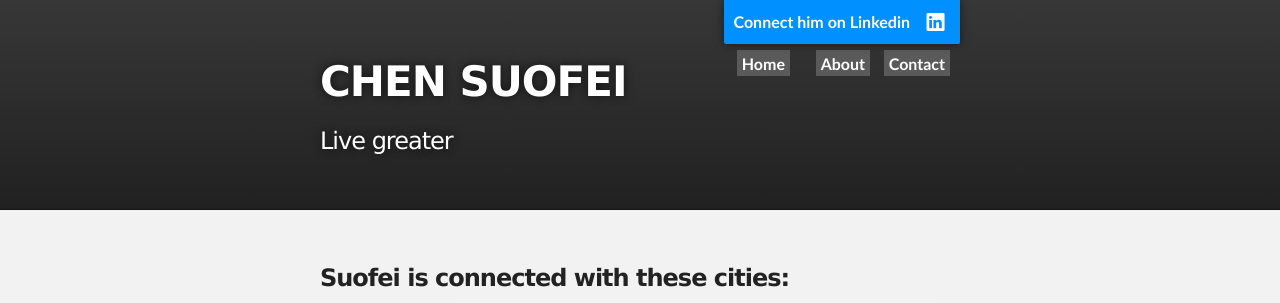
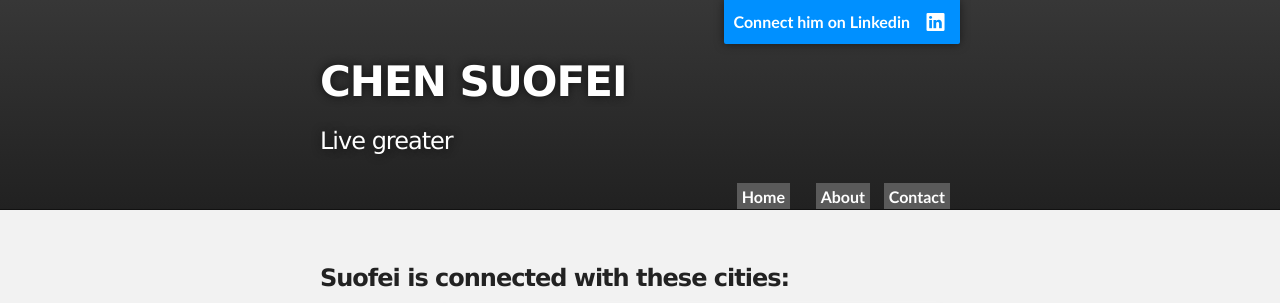
Before and after one commit to csf49/csf49.github.io, a PHP site: page / in a window 1280 px wide. Shown: the top 303 px of the page. Run offline with PHP 8.4, Linux system fonts and the light colour scheme.

Commit message:
Update stylesheet.css

```diff
--- a/stylesheets/stylesheet.css
+++ b/stylesheets/stylesheet.css
@@ -287,7 +287,7 @@ Full-Width Styles
 #contact_banner {
   display: inline;
   position: absolute;
-  bottom:0.5;
+  bottom:0;
   right: 20px;
   z-index: 0;
   padding: 2px 5px 0px 5px;
@@ -300,7 +300,7 @@ Full-Width Styles
 #about_banner {
   display: inline;
   position: absolute;
-  bottom:0.5;
+  bottom:0;
   right: 100px;
   z-index: 0;
   padding: 2px 5px 0px 5px;
@@ -313,7 +313,7 @@ Full-Width Styles
 #home_banner {
   display: inline;
   position: absolute;
-  bottom:0.5;
+  bottom:0;
   right: 180px;
   z-index: 0;
   padding: 2px 5px 0px 5px;
```
